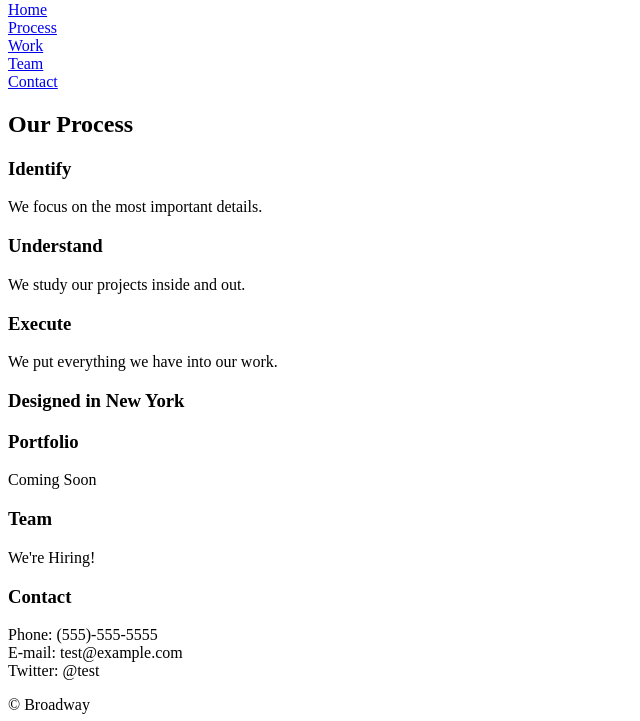
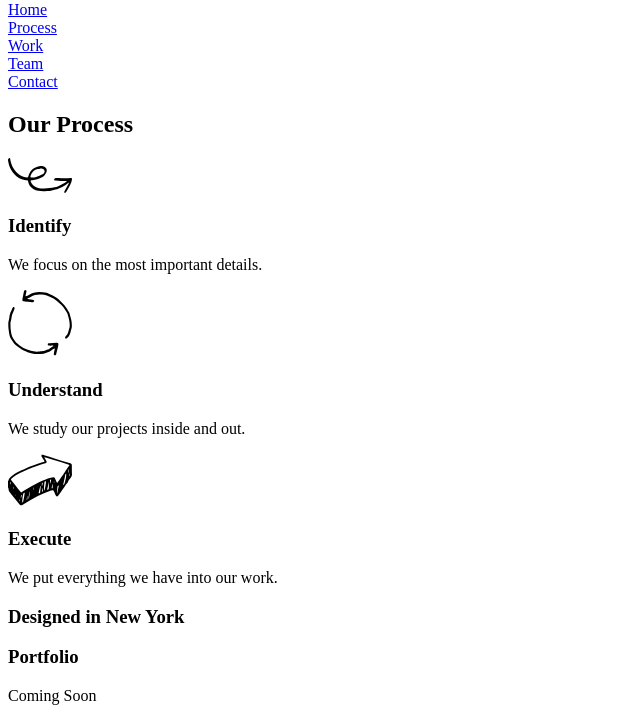
Before and after one commit to kdeidrick/broadway, a plain HTML site: page index.html in a window 1280 px wide. Shown: the part 79-800 px from the top of the page, without its empty margins (0-640 px from the left). Drawn offline with Linux system fonts and the light colour scheme.

```diff
--- a/index.html
+++ b/index.html
@@ -20,10 +20,13 @@
 
     <div class="process">
       <h2 id="process">Our Process</h2>
+      <img src="./resources/images/identify.svg" alt="">
       <h3>Identify</h3>
       <p>We focus on the most important details.</p>
+      <img src="./resources/images/understand.svg" alt="">
       <h3>Understand</h3>
       <p>We study our projects inside and out.</p>
+      <img src="./resources/images/execute.svg" alt="">
       <h3>Execute</h3>
       <p>We put everything we have into our work.</p>
     </div>
```
Also changed, not shown: resources/images/execute.svg (added), resources/images/identify.svg (added), resources/images/the-flatiron-building.png (added), resources/images/understand.svg (added).
